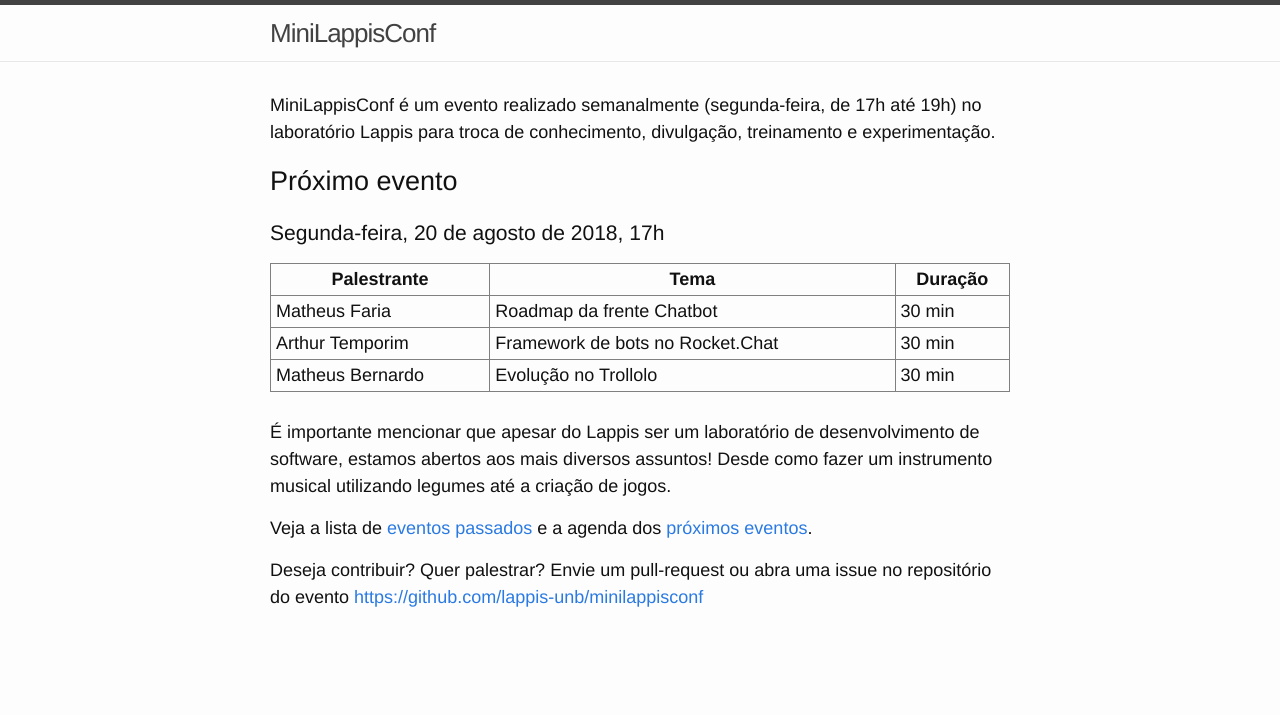
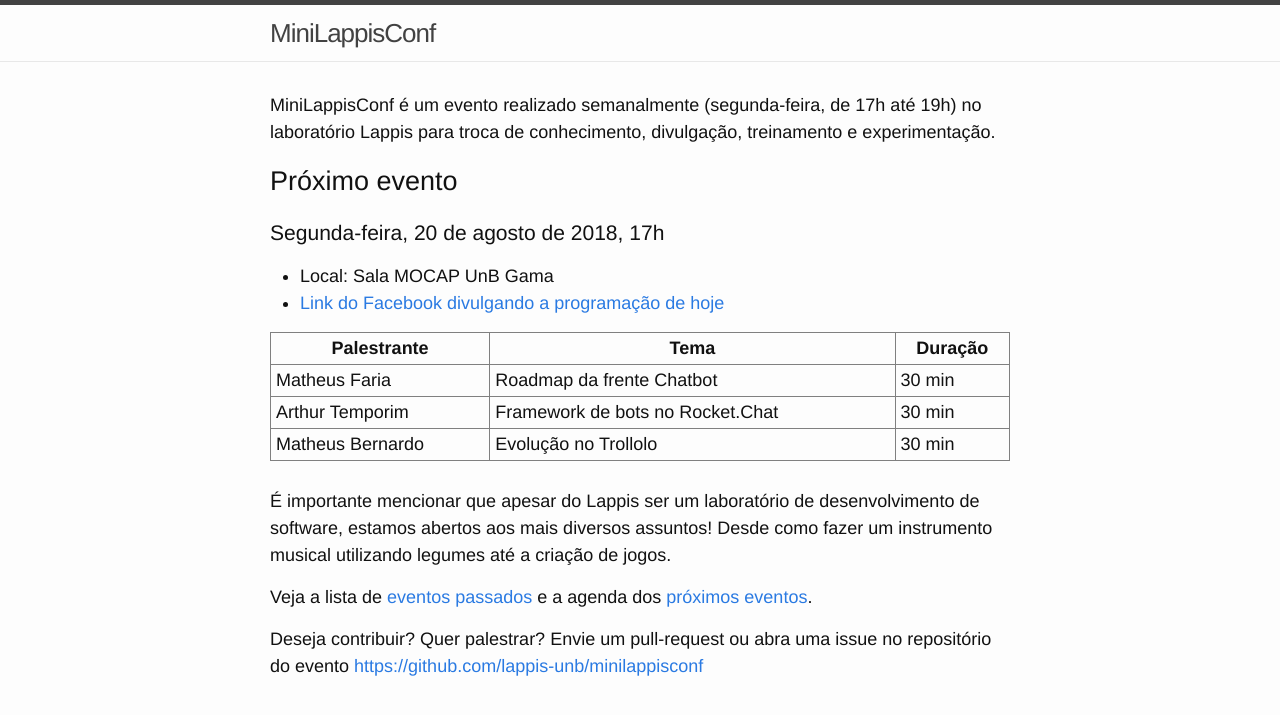
Before and after one commit to lappis-unb/MiniLappisConf, a Jekyll site: the page built from index.md, in a window 1280 px wide. Shown: the top 715 px of the page. Built offline with Jekyll 4.4.1, drawn with Linux system fonts in a browser that asks for light colours.

Commit message:
link divulgado no facebook

```diff
--- a/index.md
+++ b/index.md
@@ -9,6 +9,9 @@ e experimentação.
 ## Próximo evento
 
 ### Segunda-feira, 20 de agosto de 2018, 17h
+
+* Local: Sala MOCAP UnB Gama
+* [Link do Facebook divulgando a programação de hoje](https://www.facebook.com/lappisunb5/photos/a.535168910237675/535168156904417)
 
 | Palestrante      | Tema                                    | Duração |
 | ---------------- | --------------------------------------- | ------- |
```
